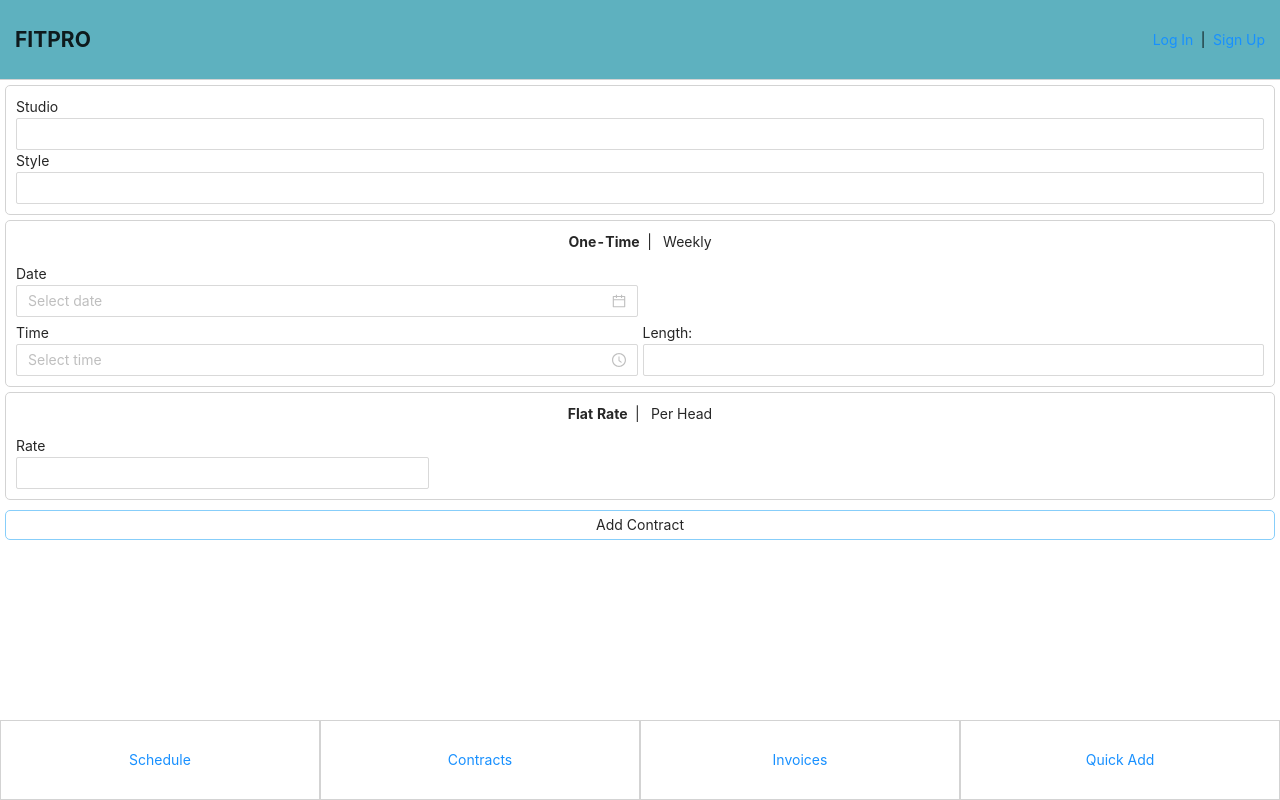
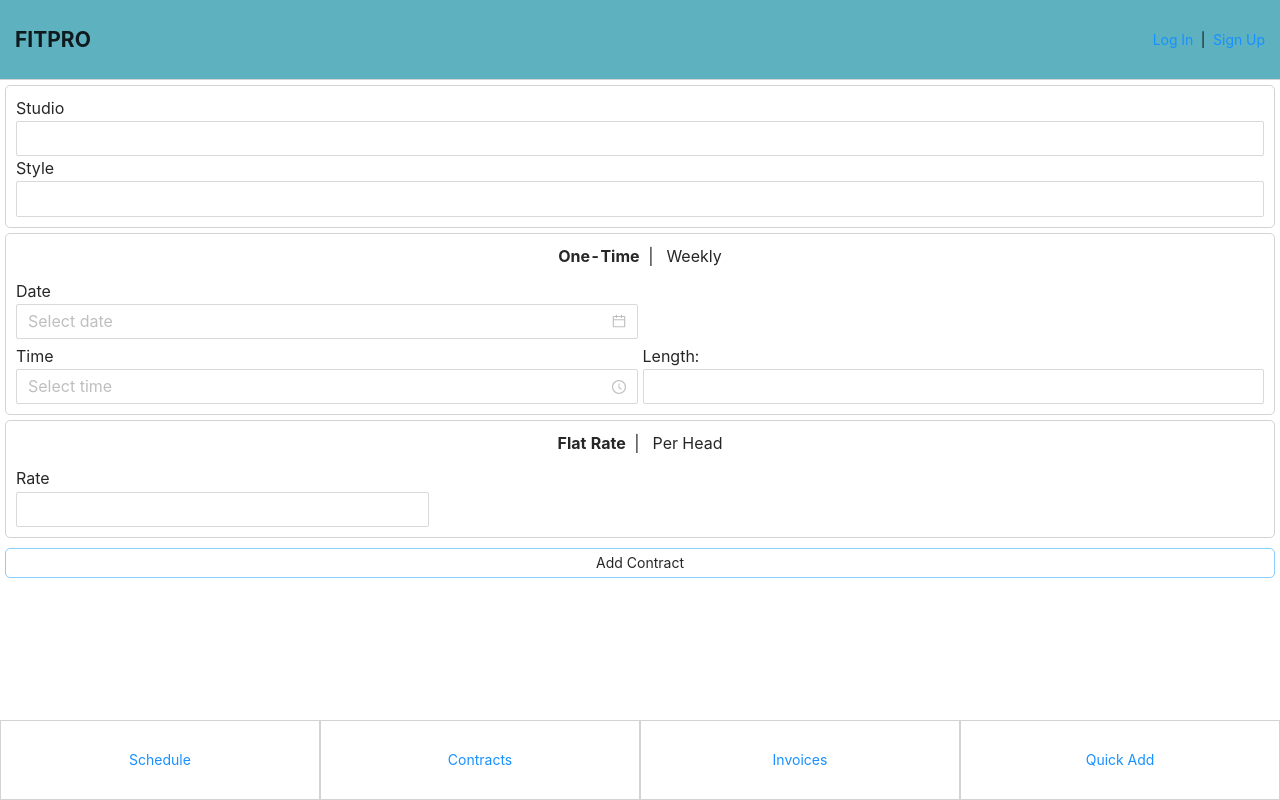
Before and after one commit to conspop/fit-pro, a React (Create React App) app: page /add in a window 1280 px wide. Built offline with nearby package versions, Linux system fonts and the light colour scheme.

Commit message:
increase font size to 16px and take our maximum scale

```diff
--- a/public/index.html
+++ b/public/index.html
@@ -4,7 +4,7 @@
     <meta charset="utf-8" />
     <link rel="icon" href="%PUBLIC_URL%/favicon.ico" />
     <link rel="stylesheet" href="https://use.fontawesome.com/releases/v5.15.1/css/all.css" integrity="sha384-vp86vTRFVJgpjF9jiIGPEEqYqlDwgyBgEF109VFjmqGmIY/Y4HV4d3Gp2irVfcrp" crossorigin="anonymous">
-    <meta name="viewport" content="width=device-width, initial-scale=1, maximum-scale=1" />
+    <meta name="viewport" content="width=device-width, initial-scale=1" />
     <meta name="theme-color" content="#000000" />
     <meta
       name="description"
--- a/src/App.css
+++ b/src/App.css
@@ -22,6 +22,11 @@
   margin: 5px;
   border: 1px solid lightgrey;
   border-radius: 5px;
+  font-size: 16px;
+}
+
+.page-container input {
+  font-size: 16px;
 }
 
 .list {
--- a/src/index.css
+++ b/src/index.css
@@ -5,6 +5,7 @@
     sans-serif;
   -webkit-font-smoothing: antialiased;
   -moz-osx-font-smoothing: grayscale;
+  font-size: 16px;
 }
 
 code {
```
